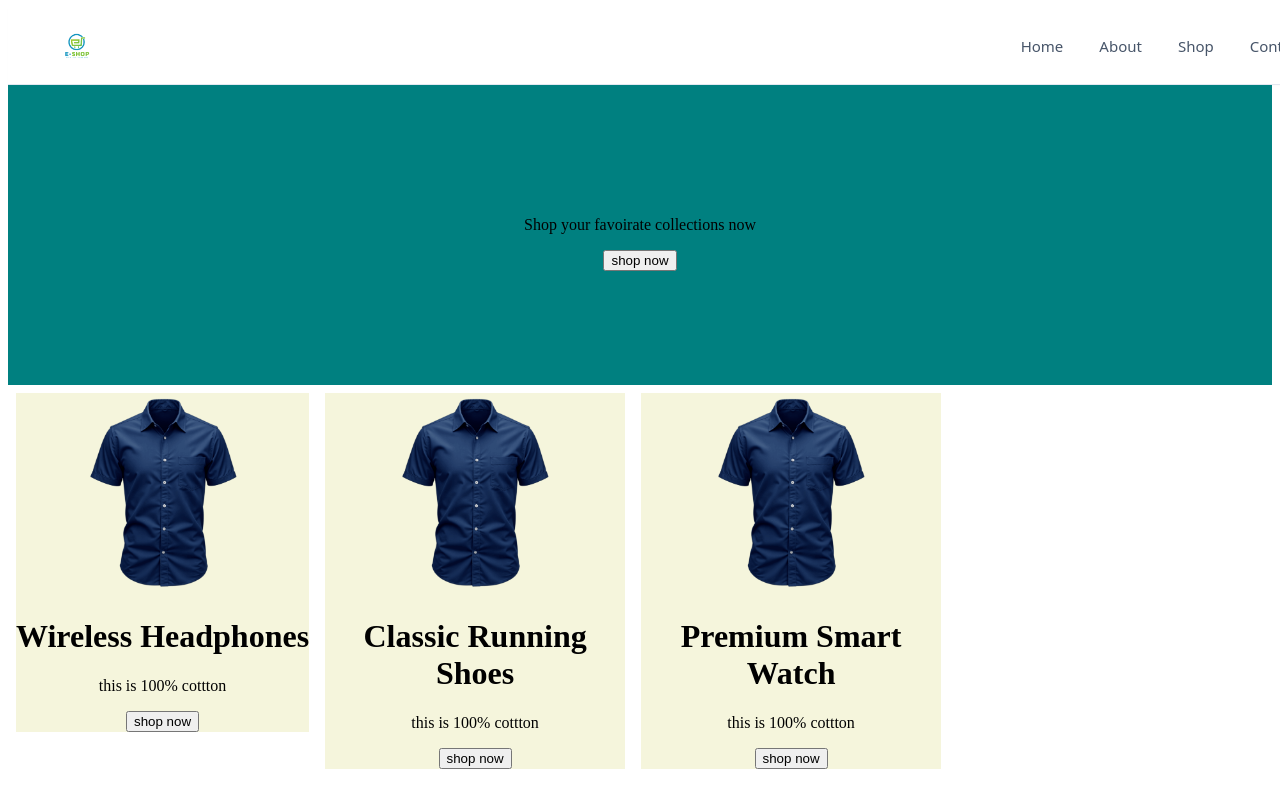
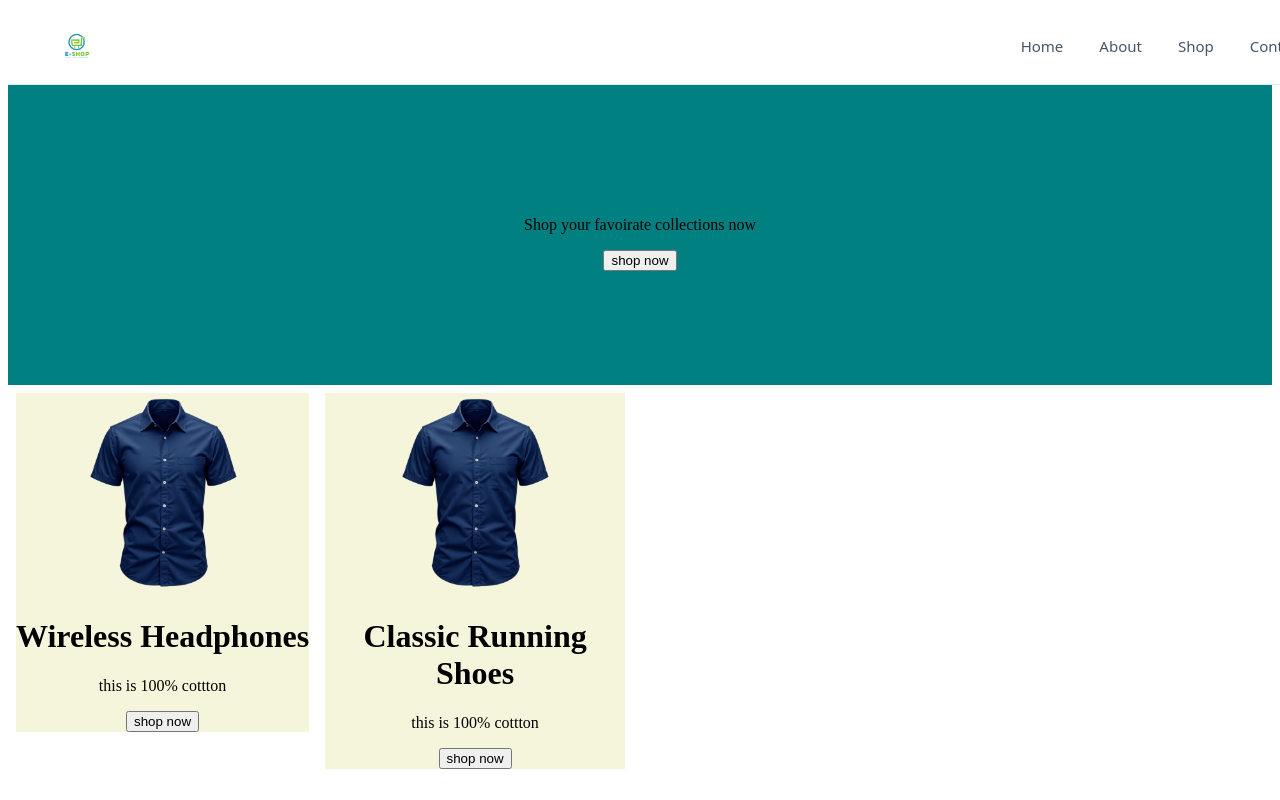
Before and after one commit to ajithyaasaf/React-learn, a React (Vite) app in the folder Ecommerce-practice/Ecommerce-practice/: page / in a window 1280 px wide. Shown: the top 800 px of the page. Built offline with nearby package versions, Linux system fonts and the light colour scheme.

Commit message:
code change

```diff
--- a/Ecommerce-practice/Ecommerce-practice/src/combonents/Categories.jsx
+++ b/Ecommerce-practice/Ecommerce-practice/src/combonents/Categories.jsx
@@ -4,12 +4,12 @@ import mens from "../assets/products/men.png"
 function Categories(props) {
 
     const filteredData = props.prod.filter((val) => {
-        return val.isStock == true
+        return val.inStock == true
     })
     console.log(filteredData)
     return (
         props.available && <div style={{ display: "flex" }}>
-            {props.prod.map((val) => {
+            {filteredData.map((val) => {
                 return (
 
                     <div className="card" >
--- a/Ecommerce-practice/Ecommerce-practice/src/data/products.js
+++ b/Ecommerce-practice/Ecommerce-practice/src/data/products.js
@@ -19,7 +19,7 @@ export const products = [
         rating: "4.3",
         category: "Footwear",
         discount: "15%",
-        inStock: false
+        inStock: true
     },
     {
         id: 3,
```
